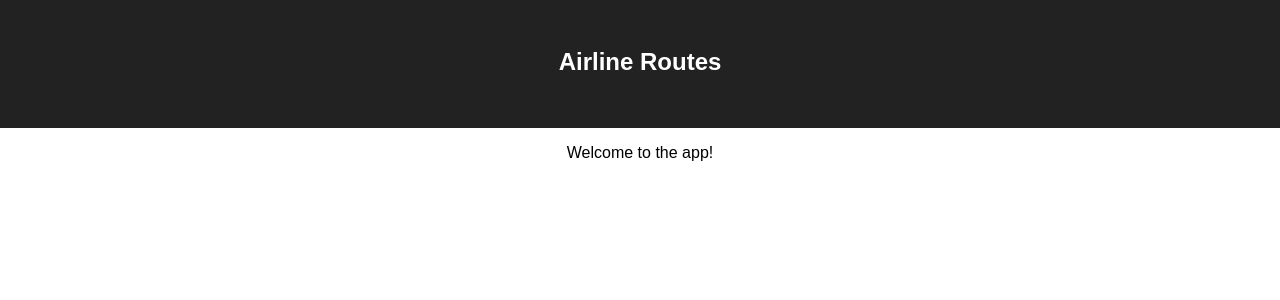
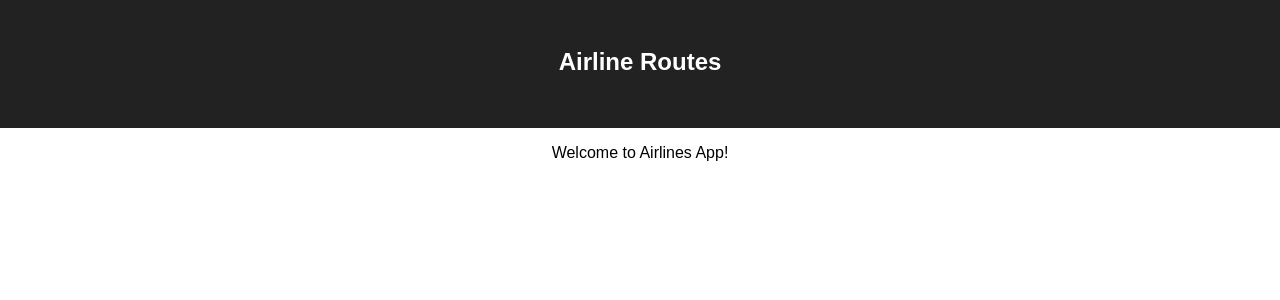
Before and after one commit to feliciaiveliz/Airline-Routes-Application, a React (Create React App) app: page / in a window 1280 px wide. Shown: the top 300 px of the page. Built offline with nearby package versions, Linux system fonts and the light colour scheme.

Commit message:
adding changes

```diff
--- a/src/App.js
+++ b/src/App.js
@@ -8,7 +8,7 @@ const App = () => (
   </header>
   <section>
     <p>
-      Welcome to the app!
+      Welcome to Airlines App!
     </p>
   </section>
 </div>
```
